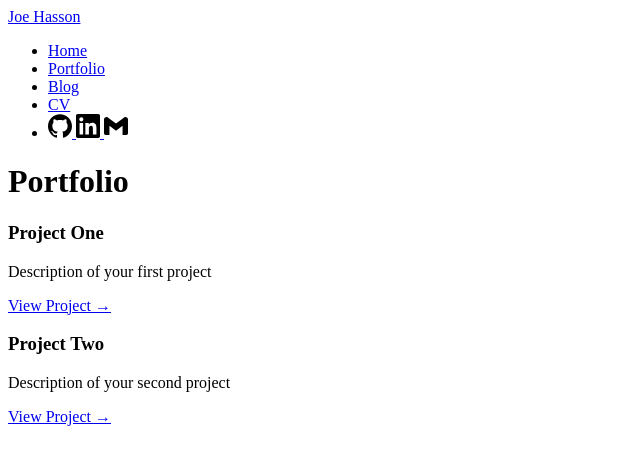
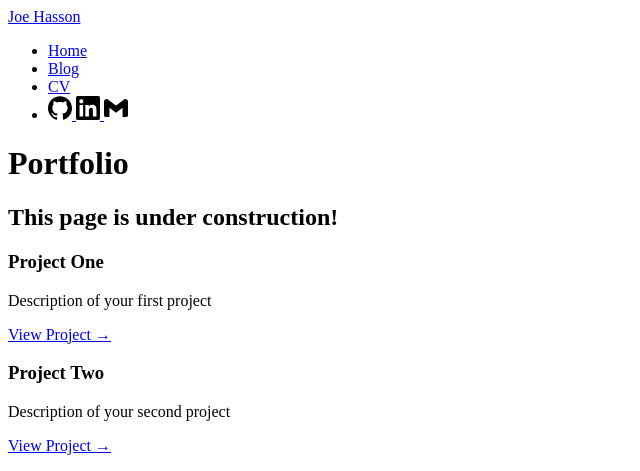
Before and after one commit to joehasson/joe-hasson.com, a Python web app: template templates/portfolio.html in a window 1280 px wide. Shown: the top 471 px of the page, without its empty margins (0-640 px from the left). Run offline with Jinja, Linux system fonts and the light colour scheme; the template is opened without the code that fills it, so the values that code supplies are empty.

Commit message:
Temporarily softlock portfolio page as under construction

```diff
--- a/templates/base.html
+++ b/templates/base.html
@@ -13,7 +13,7 @@
         </div>
         <ul>
             <li><a href="/">Home</a></li>
-            <li><a href="/portfolio">Portfolio</a></li>
+            <!--<li><a href="/portfolio">Portfolio</a></li>-->
             <li><a href="/blog">Blog</a></li>
             <li><a href="/cv">CV</a></li>
             <li>
--- a/templates/portfolio.html
+++ b/templates/portfolio.html
@@ -3,6 +3,7 @@
 
 {% block content %}
 <h1>Portfolio</h1>
+<h2>This page is under construction!</h2>
 <div class="portfolio-grid">
     <div class="portfolio-item">
         <h3>Project One</h3>
```
